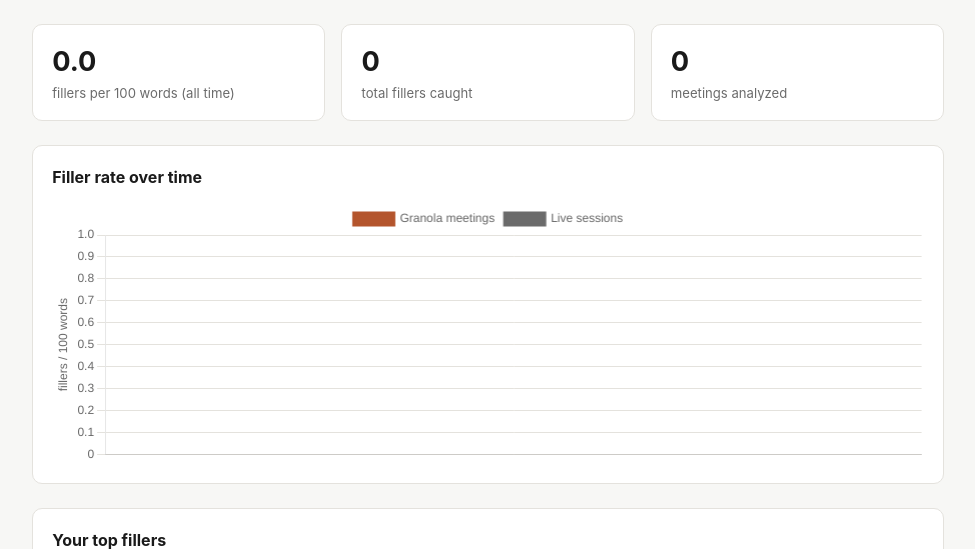
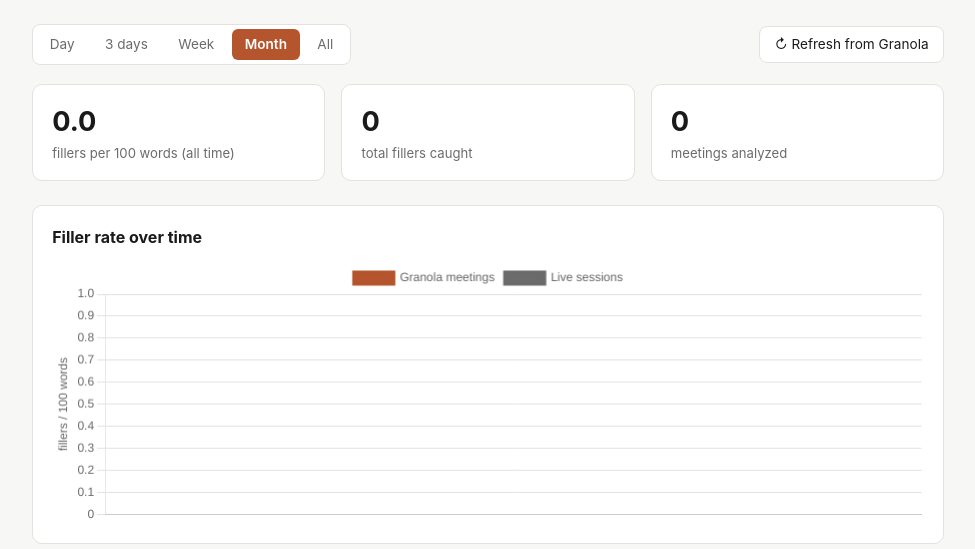
Before and after one commit to Dave-Suzuki/filler-killer, a FastAPI app: page / in a window 1280 px wide. Shown: the part 60-609 px from the top of the page, without its empty margins (152-1127 px from the left). Run offline with FastAPI, Linux system fonts and the light colour scheme.

Commit message:
Dashboard: time-range filters and in-app Granola refresh
- Range tabs (Day / 3 days / Week / Month / All, default Month) filter
  the stat cards, trend chart, top-fillers chart, and tables
- Refresh button POSTs /sync, which pulls new/updated meetings via the
  same source selection as the CLI and redirects back with a status line
- default_source() moved to sync.py, shared by CLI and dashboard

Co-Authored-By: Claude Fable 5 <noreply@anthropic.com>
Claude-Session: https://claude.ai/code/session_01PhunrHMNVkRSVRrVBUSmUV

```diff
--- a/src/fillerkiller/dashboard/app.py
+++ b/src/fillerkiller/dashboard/app.py
@@ -2,16 +2,33 @@
 
 import html
 import json
+from datetime import datetime, timedelta, timezone
 from pathlib import Path
 
 from fastapi import FastAPI, HTTPException, Request
-from fastapi.responses import HTMLResponse
+from fastapi.responses import HTMLResponse, RedirectResponse
 from fastapi.templating import Jinja2Templates
 
 from fillerkiller import config
 from fillerkiller.store.db import connect
 
 _TEMPLATES = Path(__file__).parent / "templates"
+
+# label -> rolling window in days (None = everything)
+RANGES = {"1d": 1, "3d": 3, "7d": 7, "30d": 30, "all": None}
+RANGE_LABELS = {"1d": "Day", "3d": "3 days", "7d": "Week", "30d": "Month", "all": "All"}
+DEFAULT_RANGE = "30d"
+
+
+def _cutoff(range_key: str) -> str | None:
+    days = RANGES.get(range_key, RANGES[DEFAULT_RANGE])
+    if days is None:
+        return None
+    # Bare "YYYY-MM-DDTHH:MM:SS" prefix compares lexicographically against
+    # both Granola's "...Z" stamps and our own isoformat() stamps.
+    return (datetime.now(timezone.utc) - timedelta(days=days)).strftime(
+        "%Y-%m-%dT%H:%M:%S"
+    )
 
 
 def highlight(text: str, hits: list[dict]) -> str:
@@ -32,28 +49,37 @@ def highlight(text: str, hits: list[dict]) -> str:
     return "".join(out)
 
 
-def create_app(db_path: Path | None = None) -> FastAPI:
+def create_app(db_path: Path | None = None, source_factory=None) -> FastAPI:
     app = FastAPI(title="filler-killer")
     templates = Jinja2Templates(directory=str(_TEMPLATES))
+
+    if source_factory is None:
+        from fillerkiller.sync import default_source as source_factory
 
     def db():
         return connect(db_path or config.db_path())
 
     @app.get("/", response_class=HTMLResponse)
-    def index(request: Request):
+    def index(request: Request, range: str = DEFAULT_RANGE,
+              synced: str | None = None, sync_error: str | None = None):
+        if range not in RANGES:
+            range = DEFAULT_RANGE
+        cutoff = _cutoff(range)
+        since = f" AND started_at >= '{cutoff}'" if cutoff else ""
         conn = db()
         meetings = conn.execute(
             "SELECT id, title, started_at, word_count, filler_count, per_100_words"
-            " FROM meetings WHERE word_count > 0 ORDER BY started_at"
+            f" FROM meetings WHERE word_count > 0{since} ORDER BY started_at"
         ).fetchall()
         sessions = conn.execute(
             "SELECT id, started_at, label, word_count, filler_count, per_100_words"
             " FROM live_sessions WHERE ended_at IS NOT NULL AND word_count > 0"
-            " ORDER BY started_at"
+            f"{since} ORDER BY started_at"
         ).fetchall()
         top_terms = conn.execute(
-            "SELECT term, COUNT(*) AS n FROM filler_hits GROUP BY term"
-            " ORDER BY n DESC LIMIT 12"
+            "SELECT term, COUNT(*) AS n FROM filler_hits WHERE meeting_id IN"
+            f" (SELECT id FROM meetings WHERE word_count > 0{since})"
+            " GROUP BY term ORDER BY n DESC LIMIT 12"
         ).fetchall()
         chart = {
             "meetings": [
@@ -82,8 +108,30 @@ def create_app(db_path: Path | None = None) -> FastAPI:
                 "overall": overall,
                 "total_fillers": total_fillers,
                 "meeting_count": len(meetings),
+                "range": range,
+                "range_labels": RANGE_LABELS,
+                "synced": synced,
+                "sync_error": sync_error,
             },
         )
+
+    @app.post("/sync")
+    def sync(range: str = DEFAULT_RANGE):
+        from urllib.parse import quote
+
+        from fillerkiller.sync import sync_meetings
+
+        conn = db()
+        try:
+            stats = sync_meetings(conn, source_factory())
+        except Exception as e:
+            return RedirectResponse(
+                f"/?range={range}&sync_error={quote(str(e)[:200])}", status_code=303
+            )
+        finally:
+            conn.close()
+        msg = quote(f"{stats['added']} new, {stats['updated']} updated")
+        return RedirectResponse(f"/?range={range}&synced={msg}", status_code=303)
 
     @app.get("/meeting/{meeting_id}", response_class=HTMLResponse)
     def meeting(request: Request, meeting_id: str):
--- a/src/fillerkiller/dashboard/templates/base.html
+++ b/src/fillerkiller/dashboard/templates/base.html
@@ -51,6 +51,19 @@
   .utt.me .spk { color: var(--accent); }
   .legend { color: var(--muted); font-size: .8rem; margin-top: .6rem; }
   .legend mark { margin-right: .6rem; }
+  .toolbar { display: flex; justify-content: space-between; align-items: center;
+             gap: 1rem; margin-bottom: 1.2rem; flex-wrap: wrap; }
+  .ranges { display: flex; gap: .3rem; background: var(--card);
+            border: 1px solid var(--line); border-radius: 8px; padding: .25rem; }
+  .ranges a { padding: .3rem .8rem; border-radius: 6px; text-decoration: none;
+              color: var(--muted); font-size: .85rem; }
+  .ranges a.active { background: var(--accent); color: var(--card); font-weight: 600; }
+  .toolbar button { background: var(--card); color: var(--ink); font: inherit;
+                    font-size: .85rem; border: 1px solid var(--line);
+                    border-radius: 8px; padding: .45rem .9rem; cursor: pointer; }
+  .toolbar button:hover { border-color: var(--accent); color: var(--accent); }
+  .notice { color: var(--muted); font-size: .85rem; margin: 0 0 1rem; }
+  .notice.error { color: var(--accent); }
 </style>
 </head>
 <body>
--- a/src/fillerkiller/dashboard/templates/index.html
+++ b/src/fillerkiller/dashboard/templates/index.html
@@ -1,5 +1,18 @@
 {% extends "base.html" %}
 {% block content %}
+<div class="toolbar">
+  <nav class="ranges">
+    {% for key, label in range_labels.items() %}
+    <a href="/?range={{ key }}" class="{{ 'active' if key == range else '' }}">{{ label }}</a>
+    {% endfor %}
+  </nav>
+  <form method="post" action="/sync?range={{ range }}">
+    <button type="submit">↻ Refresh from Granola</button>
+  </form>
+</div>
+{% if synced %}<p class="notice">Synced: {{ synced }}</p>{% endif %}
+{% if sync_error %}<p class="notice error">Sync failed: {{ sync_error }}</p>{% endif %}
+
 <div class="cards">
   <div class="card"><div class="num">{{ overall }}</div><div class="lbl">fillers per 100 words (all time)</div></div>
   <div class="card"><div class="num">{{ total_fillers }}</div><div class="lbl">total fillers caught</div></div>
```
Also changed, not shown: src/fillerkiller/cli.py (+5 -20 lines), src/fillerkiller/sync.py (+18 -0 lines), tests/test_dashboard.py (+67 -0 lines).
